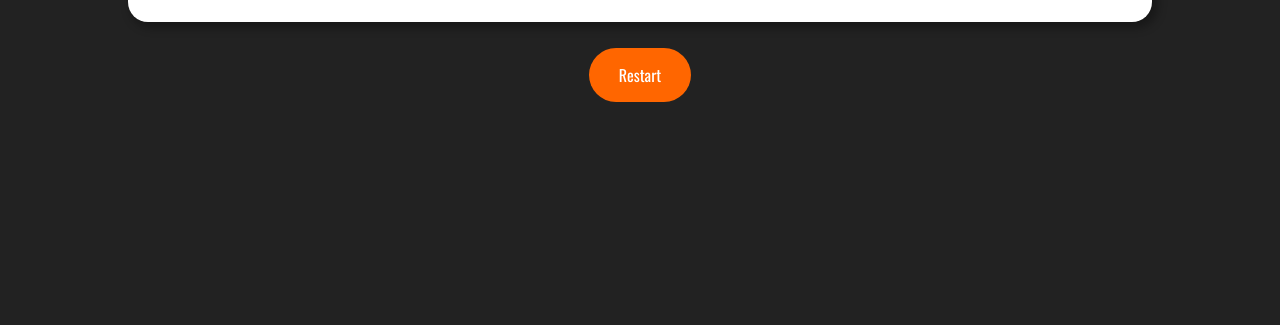
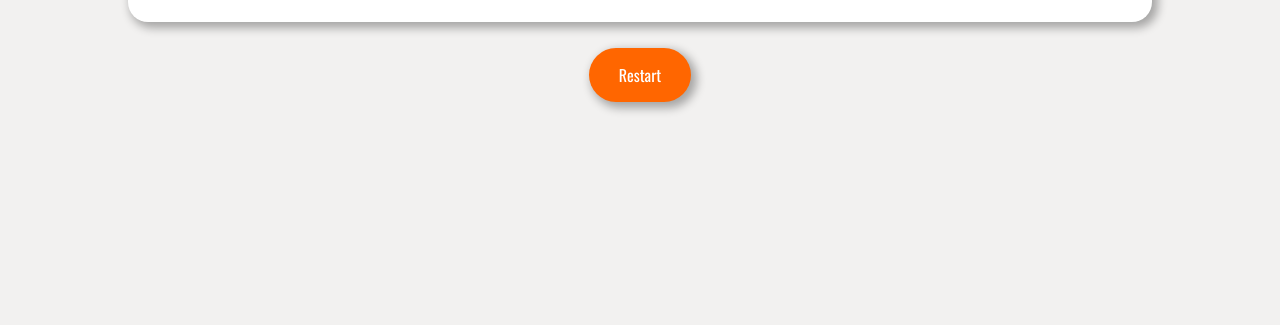
Before and after one commit to STJOHNL/ShoeFinder, a plain HTML site: page index.html in a window 1280 px wide. Shown: the part 475-800 px from the top of the page. Drawn offline with nearby package versions, Linux system fonts and the light colour scheme.

Commit message:
Update style.css

```diff
--- a/css/style.css
+++ b/css/style.css
@@ -13,7 +13,7 @@ body {
     text-align: center;
     font-family: 'Oswald', sans-serif;
     margin: 0;
-    background-color: #222;
+    background-color: #F2F1F0;
 }
 
 button {
@@ -53,6 +53,7 @@ button {
     padding: 15px 30px;
     transition: all .2s ease-in-out;
     margin-bottom: 7%;
+    box-shadow: 4px 4px 10px 2px #00000050;
 }
 
 #restartBttn:hover {
```
